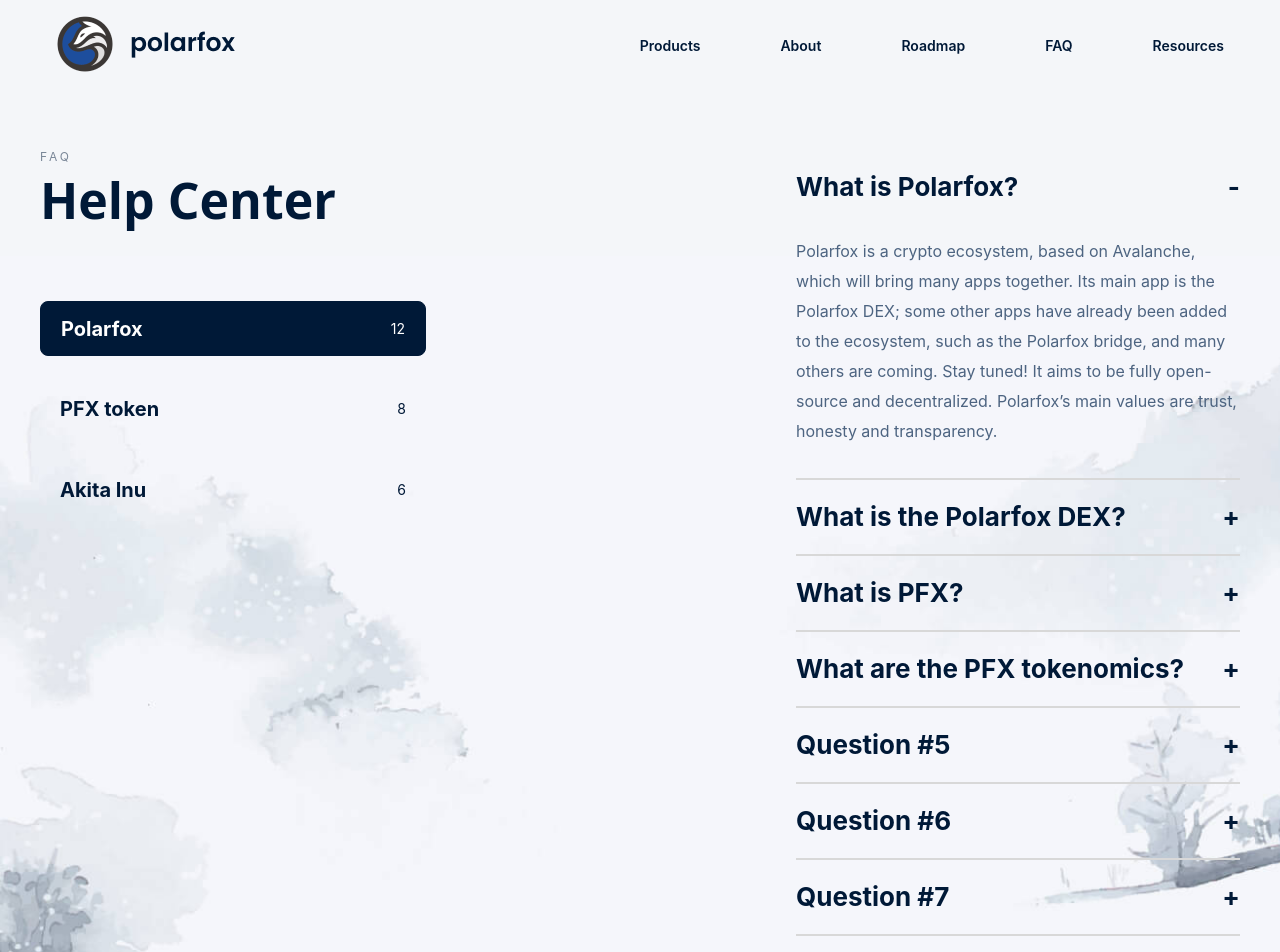
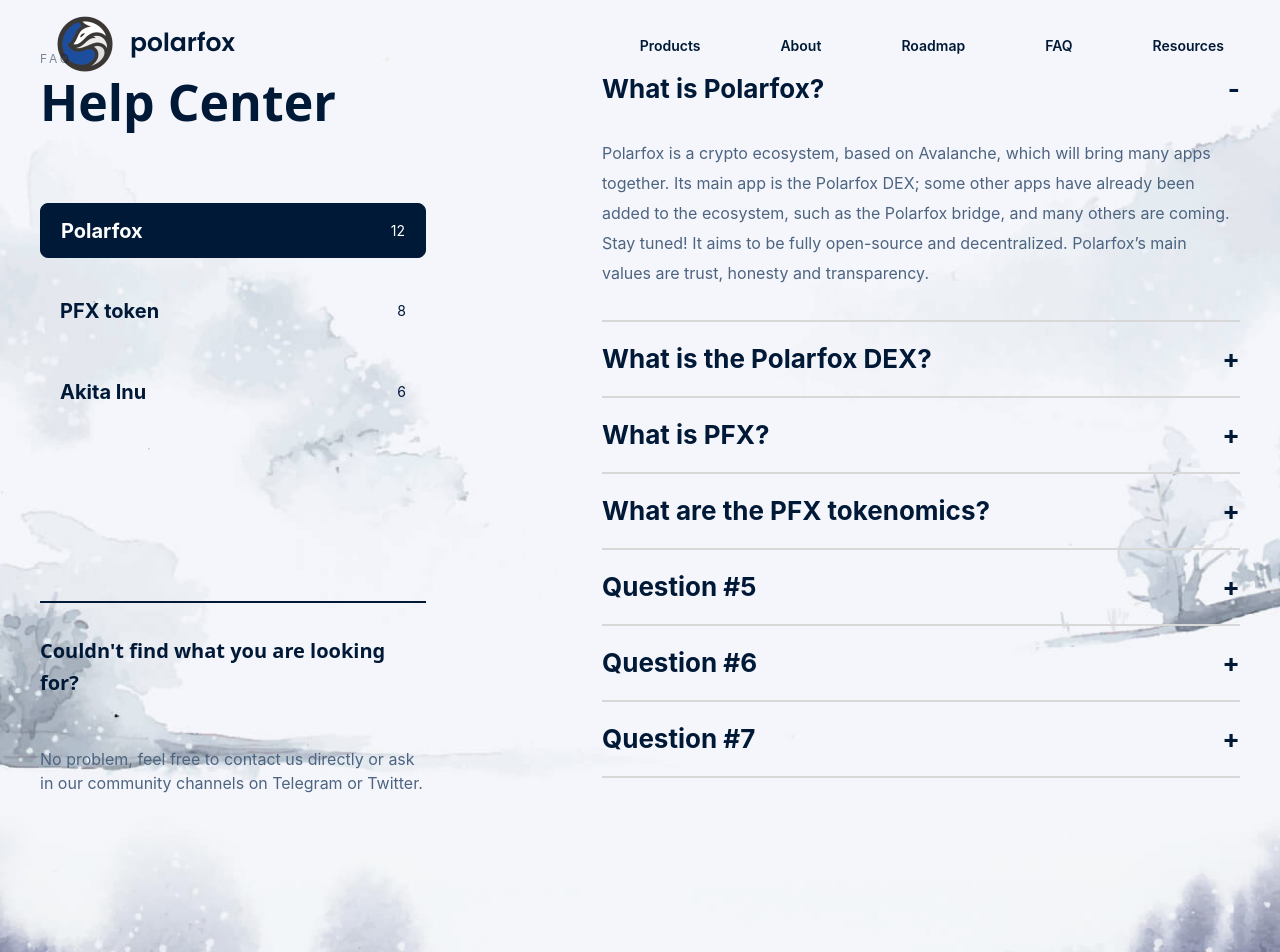
Before and after one commit to Polarfox-DEX/polarfox-web, a Next.js app: page /faq in a window 1280 px wide. Shown: the top 952 px of the page. Built offline with nearby package versions, Linux system fonts and the light colour scheme.

Commit message:
Add more progress on the FAQ page

```diff
--- /dev/null
+++ b/components/sections/FaqContact.tsx
@@ -0,0 +1,36 @@
+import { calcRem } from "../../utils/styles";
+import Link from "next/link";
+
+export function FaqContact() {
+  return (
+    <div className="mt-44 border-t-2 border-blue">
+      <div className="mt-8">
+        <h3
+          className="font-switzer font-semibold text-blue"
+          style={{
+            maxWidth: calcRem(357),
+            fontSize: calcRem(20),
+            lineHeight: calcRem(32),
+          }}
+        >
+          Couldn&apos;t find what you are looking for?
+        </h3>
+        <div className="mt-12">
+          {/* TODO: Add some links */}
+          <p className="text-gray">
+            No problem, feel free to contact us directly or ask in our community
+            channels on Telegram or Twitter.
+          </p>
+        </div>
+        <button
+          className="mt-12 rounded-full border border-blue bg-white font-semibold text-blue"
+          style={{ width: calcRem(166), height: calcRem(44) }}
+        >
+          <Link href="/faq">
+            <a>Contact us</a>
+          </Link>
+        </button>
+      </div>
+    </div>
+  );
+}
--- a/components/sections/FaqMain.tsx
+++ b/components/sections/FaqMain.tsx
@@ -1,20 +1,20 @@
 import classNames from "classnames";
 import { FaqSelector } from "./FaqSelector";
+import { FaqContact } from "./FaqContact";
 import { FaqPolarfox } from "./FaqPolarfox";
 import { WithBackgroundImage } from "../utils/WithBackgroundImage";
 
-interface FaqMainProps {
-  className: string;
-}
-
-export function FaqMain({ className }: FaqMainProps) {
+export function FaqMain() {
   return (
     <WithBackgroundImage
-      className={classNames("bg-left-bottom w-screen min-h-screen h-screen", className)}
+      className="bg-left-bottom w-screen min-h-screen h-screen"
       imageUrl="/background/forest-1.jpg"
     >
-      <div className="container flex justify-between">
-        <FaqSelector />
+      <div className="container flex justify-between mt-64">
+        <div>
+          <FaqSelector />
+          <FaqContact />
+        </div>
         <FaqPolarfox />
       </div>
     </WithBackgroundImage>
--- a/components/sections/FaqPolarfox.tsx
+++ b/components/sections/FaqPolarfox.tsx
@@ -1,13 +1,9 @@
 import { calcRem } from "../../utils/styles";
 import { Question } from "../utils/Question";
 
-interface PropsSectionProps {
-  className?: string;
-}
-
-export function FaqPolarfox({ className }: PropsSectionProps) {
+export function FaqPolarfox() {
   return (
-    <div style={{ width: calcRem(680) }}>
+    <div className="pl-44">
       <Question question="What is Polarfox?" isOpen={true} isFirst>
         <p>
           Polarfox is a crypto ecosystem, based on Avalanche, which will bring
--- a/pages/faq.tsx
+++ b/pages/faq.tsx
@@ -1,13 +1,10 @@
 import { Page } from '../components/Page';
 import { FaqMain } from '../components/sections/FaqMain';
-import { Leadership } from '../components/sections/Leadership';
-import { OurMission } from '../components/sections/OurMission';
-import { TeamMap } from '../components/sections/TeamMap';
 
 export default function Faq() {
   return (
     <Page>
-      <FaqMain className="mt-64" />
+      <FaqMain />
     </Page>
   );
 }
```
Also changed, not shown: components/sections/FaqSelector.tsx (+7 -7 lines).
